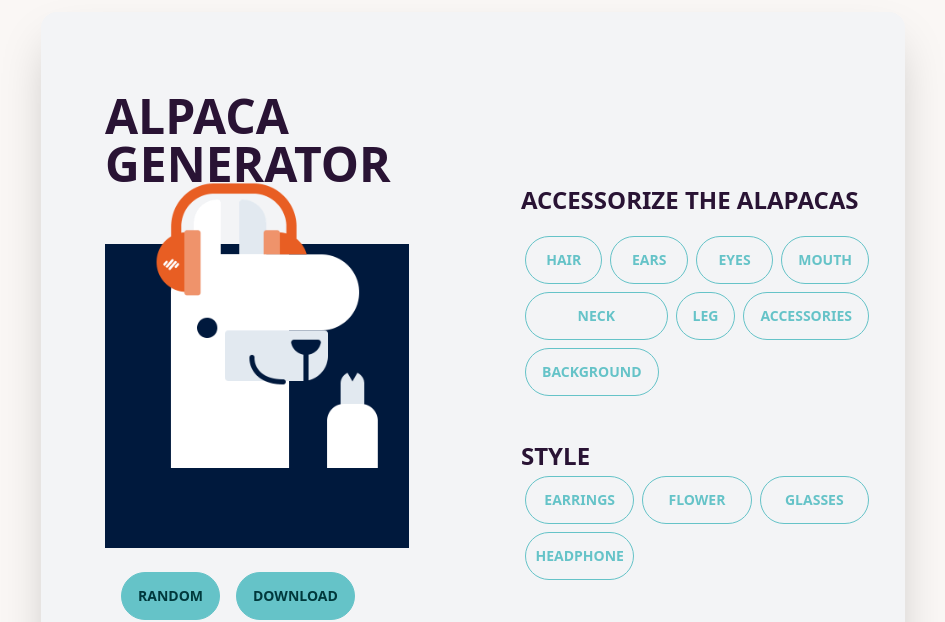
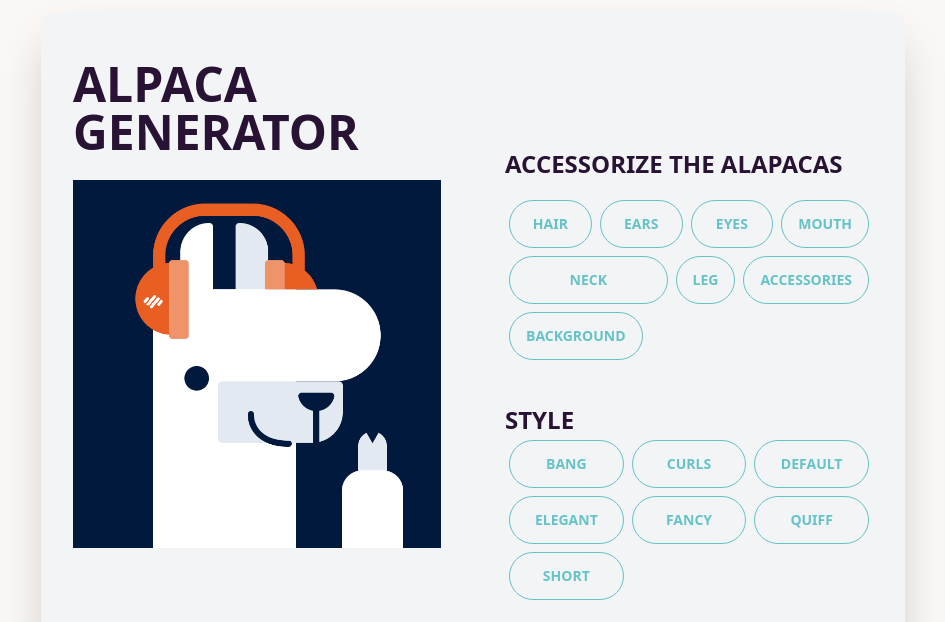
Before and after one commit to ryan-spencer1220/alpaca-image-generator, a React (Create React App) app: page / in a window 1280 px wide. Shown: the part 196-818 px from the top of the page, without its empty margins (167-1112 px from the left). Built offline with nearby package versions, Linux system fonts and the light colour scheme.

Commit message:
reformat for mobile devices

```diff
--- a/src/App.js
+++ b/src/App.js
@@ -1,4 +1,4 @@
-import { useState } from "react";
+import { useEffect, useState } from "react";
 import {
   accessoryNames,
   backgroundNames,
@@ -9,42 +9,68 @@ import {
   neckNames,
   legNames,
 } from "./utils";
-import BlueBackground from "../src/alpaca/backgrounds/darkblue70.png";
-import DefaultEars from "../src/alpaca/ears/default.png";
-import DefaultEyes from "../src/alpaca/eyes/default.png";
-import DefaultHair from "../src/alpaca/hair/default.png";
-import DefaultLeg from "../src/alpaca/leg/default.png";
-import DefaultMouth from "../src/alpaca/mouth/default.png";
-import DefaultNeck from "../src/alpaca/neck/default.png";
-import Headphones from "../src/alpaca/accessories/headphone.png";
 import Nose from "../src/alpaca/nose.png";
 
 function App() {
-  const [background, setBackground] = useState(BlueBackground);
-  const [ears, setEars] = useState(DefaultEars);
-  const [eyes, setEyes] = useState(DefaultEyes);
-  const [hair, setHair] = useState(DefaultHair);
-  const [leg, setLeg] = useState(DefaultLeg);
-  const [mouth, setMouth] = useState(DefaultMouth);
-  const [neck, setNeck] = useState(DefaultNeck);
+  const [background, setBackground] = useState(backgroundNames.DarkBlue);
+  const [ears, setEars] = useState(earNames.Default);
+  const [eyes, setEyes] = useState(eyeNames.Default);
+  const [hair, setHair] = useState(hairNames.Default);
+  const [leg, setLeg] = useState(legNames.Default);
+  const [mouth, setMouth] = useState(mouthNames.Default);
+  const [neck, setNeck] = useState(neckNames.Default);
   const [accessories, setAccessories] = useState(accessoryNames.Headphone);
   const [selectedAttribute, setSelectedAttribute] = useState(hairNames);
+  const [currentAccessory, setCurrentAccessory] = useState("hair");
 
-  const changeStyles = (e) => {
-    e.preventDefault();
-    const array = e.target.value.split(",");
-    setSelectedAttribute(array);
-  };
+  useEffect(() => {
+    console.log(
+      "Ears: ",
+      ears,
+      "Eyes: ",
+      eyes,
+      "Hair: ",
+      hair,
+      "Leg: ",
+      leg,
+      "Mouth: ",
+      mouth,
+      "Neck: ",
+      neck,
+      "Accessories: ",
+      accessories,
+      "Background: ",
+      background
+    );
+  }, [background, ears, eyes, hair, leg, mouth, neck, accessories]);
 
-  const changeAccessory = (value) => {
-    console.log(value);
-    console.log("HIT");
-    setAccessories(value);
+  const changeAccessory = (key, value) => {
+    console.log(currentAccessory);
+    switch (currentAccessory) {
+      case "background":
+        setBackground(value);
+      case "ears":
+        setEars(value);
+      case "eyes":
+        setEyes(value);
+      case "hair":
+        setHair(value);
+      case "leg":
+        setLeg(value);
+      case "mouth":
+        setMouth(value);
+      case "neck":
+        setNeck(value);
+      case "accessories":
+        setAccessories(value);
+      default:
+        setBackground(backgroundNames.DarkBlue);
+    }
   };
 
   return (
-    <div className="card grid grid-cols-2 items-center bg-gray-100 shadow-2xl m-52 space-x-4 h-max">
-      <div className="card-body m-8">
+    <div className="card grid grid-cols-2 items-center bg-gray-100 shadow-2xl m-52">
+      <div className="card-body mb-96">
         <div className="card-title text-5xl uppercase my-4">
           alpaca generator
         </div>
@@ -54,42 +80,42 @@ function App() {
             alt=""
             height="400px"
             width="400px"
-            className="pt-8"
+            className="absolute"
           />
           <img
             src={ears}
             alt=""
             height="400px"
             width="400px"
-            className="absolute -mt-96"
+            className="absolute"
           />
           <img
             src={neck}
             alt=""
             height="400px"
             width="400px"
-            className="absolute -mt-96"
+            className="absolute"
           />
           <img
             src={hair}
             alt=""
             height="400px"
             width="400px"
-            className="absolute -mt-96"
+            className="absolute"
           />
           <img
             src={accessories}
             alt=""
             height="400px"
             width="400px"
-            className="absolute -mt-96"
+            className="absolute"
           />
           <img
             src={eyes}
             alt=""
             height="400px"
             width="400px"
-            className="absolute -mt-96"
+            className="absolute"
           />
 
           <img
@@ -97,21 +123,21 @@ function App() {
             alt=""
             height="400px"
             width="400px"
-            className="absolute -mt-96"
+            className="absolute"
           />
           <img
             src={mouth}
             alt=""
             height="400px"
             width="400px"
-            className="absolute -mt-96"
+            className="absolute"
           />
           <img
             src={leg}
             alt=""
             height="400px"
             width="400px"
-            className="absolute -mt-96"
+            className="absolute"
           />
         </div>
         <div className="m-4 space-x-4">
@@ -119,84 +145,102 @@ function App() {
           <button className="btn btn-primary">Download</button>
         </div>
       </div>
-      <div className="card-body m-10">
+      <div className="card-body">
         <div className="grid grid-cols-1">
-          <div className="my-10 ">
+          <div className="my-10">
             <h6 className="text-2xl font-bold uppercase my-4">
               Accessorize The Alapacas
             </h6>
             <div className="flex flex-wrap">
               <button
                 className="btn btn-outline btn-primary m-1 flex-1"
-                onClick={changeStyles}
+                onClick={() => {
+                  setSelectedAttribute(hairNames);
+                  setCurrentAccessory("hair");
+                }}
                 value={hairNames}
               >
                 Hair
               </button>
               <button
                 className="btn btn-outline btn-primary m-1 active:btn-active flex-1"
-                onClick={changeStyles}
+                onClick={() => {
+                  setSelectedAttribute(earNames);
+                  setCurrentAccessory("ears");
+                }}
                 value={earNames}
               >
                 Ears
               </button>
               <button
                 className="btn btn-outline btn-primary m-1 flex-1"
-                onClick={changeStyles}
+                onClick={() => {
+                  setSelectedAttribute(eyeNames);
+                  setCurrentAccessory("eyes");
+                }}
                 value={eyeNames}
               >
                 Eyes
               </button>
               <button
                 className="btn btn-outline btn-primary m-1 flex-1"
-                onClick={changeStyles}
+                onClick={() => {
+                  setSelectedAttribute(mouthNames);
+                  setCurrentAccessory("mouth");
+                }}
                 value={mouthNames}
               >
                 Mouth
               </button>
               <button
                 className="btn btn-outline btn-primary m-1 flex-1"
-                onClick={changeStyles}
+                onClick={() => {
+                  setSelectedAttribute(neckNames);
+                  setCurrentAccessory("neck");
+                }}
                 value={neckNames}
               >
                 Neck
               </button>
               <button
                 className="btn btn-outline btn-primary m-1"
-                onClick={changeStyles}
+                onClick={() => {
+                  setSelectedAttribute(legNames);
+                  setCurrentAccessory("leg");
+                }}
                 value={legNames}
               >
                 Leg
               </button>
               <button
                 className="btn btn-outline btn-primary m-1"
-                onClick={changeStyles}
+                onClick={() => {
+                  setSelectedAttribute(accessoryNames);
+                  setCurrentAccessory("hair");
+                }}
                 value={accessoryNames}
               >
                 Accessories
               </button>
               <button
                 className="btn btn-outline btn-primary m-1"
-                onClick={changeStyles}
+                onClick={() => {
+                  setSelectedAttribute(backgroundNames);
+                  setCurrentAccessory("background");
+                }}
                 value={backgroundNames}
               >
                 Background
               </button>
             </div>
           </div>
-          <h6
-            className="text-2xl font-bold uppercase"
-            onClick={changeStyles}
-            value={earNames}
-          >
-            Style
-          </h6>
+          <h6 className="text-2xl font-bold uppercase">Style</h6>
           <div className="grid grid-cols-3">
-            {Object.entries(accessoryNames).map(([key, value]) => (
+            {Object.entries(selectedAttribute).map(([key, value]) => (
               <button
                 className="btn btn-outline btn-primary m-1"
                 key={key}
-                onClick={() => changeAccessory(value)}
+                onClick={() => changeAccessory(key, value)}
               >
                 {key}
               </button>
--- a/src/utils.js
+++ b/src/utils.js
@@ -13,37 +13,48 @@ export const backgroundNames = {
   Red: require("../src/alpaca/backgrounds/red70.png"),
   Yellow: require("../src/alpaca/backgrounds/yellow70.png"),
 };
-export const earNames = ["Default", "Backward", "Forward"];
-export const eyeNames = [
-  "Angry",
-  "Default",
-  "Naughty",
-  "Panda",
-  "Smart",
-  "Star",
-];
-export const hairNames = [
-  "Bang",
-  "Curls",
-  "Default",
-  "Elegant",
-  "Fancy",
-  "Quiff",
-  "Short",
-];
-export const legNames = [
-  "BubbleTea",
-  "Cookie",
-  "Default",
-  "GameConsole",
-  "Backward",
-  "Forward",
-];
-export const mouthNames = [
-  "Astonished",
-  "Default",
-  "Eating",
-  "Laugh",
-  "Tongue",
-];
-export const neckNames = ["Backward", "Forward", "Default", "Thick"];
+
+export const earNames = {
+  Default: require("../src/alpaca/ears/default.png"),
+  Backward: require("../src/alpaca/ears/tilt-backward.png"),
+  Forward: require("../src/alpaca/ears/tilt-forward.png"),
+};
+
+export const eyeNames = {
+  Angry: require("../src/alpaca/eyes/angry.png"),
+  Default: require("../src/alpaca/eyes/default.png"),
+  Naughty: require("../src/alpaca/eyes/naughty.png"),
+  Panda: require("../src/alpaca/eyes/panda.png"),
+  Smart: require("../src/alpaca/eyes/smart.png"),
+  Star: require("../src/alpaca/eyes/star.png"),
+};
+export const hairNames = {
+  Bang: require("../src/alpaca/hair/bang.png"),
+  Curls: require("../src/alpaca/hair/curls.png"),
+  Default: require("../src/alpaca/hair/default.png"),
+  Elegant: require("../src/alpaca/hair/elegant.png"),
+  Fancy: require("../src/alpaca/hair/fancy.png"),
+  Quiff: require("../src/alpaca/hair/quiff.png"),
+  Short: require("../src/alpaca/hair/short.png"),
+};
+export const legNames = {
+  BubbleTea: require("../src/alpaca/leg/bubble-tea.png"),
+  Cookie: require("../src/alpaca/leg/cookie.png"),
+  Default: require("../src/alpaca/leg/default.png"),
+  GameConsole: require("../src/alpaca/leg/game-console.png"),
+  Backward: require("../src/alpaca/leg/tilt-backward.png"),
+  Forward: require("../src/alpaca/leg/tilt-forward.png"),
+};
+export const mouthNames = {
+  Astonished: require("../src/alpaca/mouth/astonished.png"),
+  Default: require("../src/alpaca/mouth/default.png"),
+  Eating: require("../src/alpaca/mouth/eating.png"),
+  Laugh: require("../src/alpaca/mouth/laugh.png"),
+  Tongue: require("../src/alpaca/mouth/tongue.png"),
+};
+export const neckNames = {
+  Backward: require("../src/alpaca/neck/bend-backward.png"),
+  Forward: require("../src/alpaca/neck/bend-forward.png"),
+  Default: require("../src/alpaca/neck/default.png"),
+  Thick: require("../src/alpaca/neck/thick.png"),
+};
```
